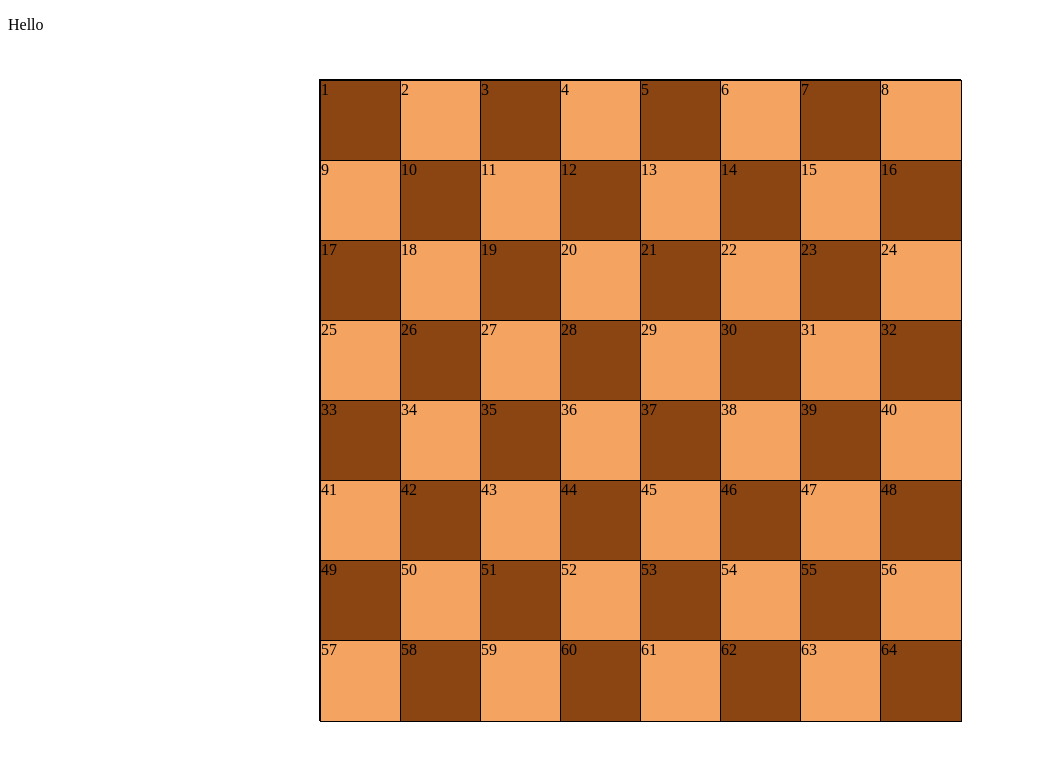
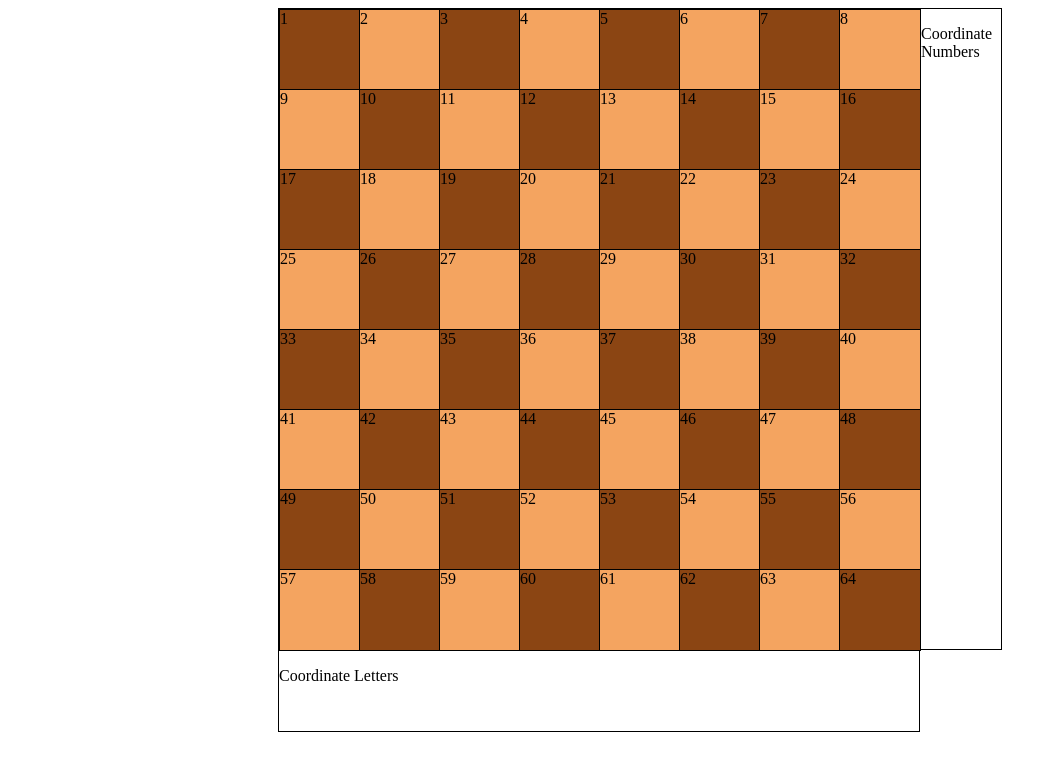
Before and after one commit to GrzegorzSzymczakk/ChessOpening, a Vue app in the folder src/frontend/: page / in a window 1280 px wide. Shown: the top 760 px of the page, without its empty margins (0-1056 px from the left). Built offline with nearby package versions, Linux system fonts and the light colour scheme.

Commit message:
add coordinate divs

```diff
--- a/src/frontend/src/App.vue
+++ b/src/frontend/src/App.vue
@@ -1,23 +1,20 @@
 <template>
-  <ChessBoard/>
+  <ChessBoardBox class="container"/>
 </template>
 
 <script>
-import ChessBoard from "@/components/ChessBoard";
+import ChessBoardBox from "@/components/ChessBoardBox";
 
 export default {
   name: 'App',
-  components: {
-    ChessBoard
-  }
+  components: {ChessBoardBox}
 }
 </script>
 
 <style>
-{
-  margin: 0;
-  padding: 0;
-  box-sizing: border-box;
+.container{
+  display: grid;
+  justify-content: center;
 }
 
 </style>
--- a/src/frontend/src/components/ChessBoard.vue
+++ b/src/frontend/src/components/ChessBoard.vue
@@ -1,12 +1,10 @@
 <template>
-  <p> Hello </p>
   <div class="board">
     <SquareField v-for="field in 64"
                  :key="field"
                  :counter="field"
                  :white="this.fieldColor"
-    >
-      </SquareField>
+    />
   </div>
 </template>
 
@@ -21,9 +19,9 @@ export default {
       fieldColor: true
     }
   },
-  watch:{
-    counter(){
-      this.fieldColor=!this.fieldColor
+  watch: {
+    counter() {
+      this.fieldColor = !this.fieldColor
     }
   }
 }
@@ -34,12 +32,9 @@ export default {
   display: grid;
   grid-template-columns: repeat(8, 80px);
   grid-template-rows: repeat(8, 80px);
-  position: absolute;
-  top: 50%;
-  left: 50%;
-  transform: translate(-50%, -50%);
   width: 640px;
   height: 640px;
   border: 1px solid black;
 }
+
 </style>
--- /dev/null
+++ b/src/frontend/src/components/ChessBoardBox.vue
@@ -0,0 +1,35 @@
+<template>
+  <div class="flex-box">
+    <ChessBoard class="centre"/>
+    <CoordinateNumbers class="right"/>
+    <CoordinateLetters class="bottom"/>
+  </div>
+</template>
+
+<script>
+import ChessBoard from "@/components/ChessBoard";
+import CoordinateNumbers from "@/components/labeling/CoordinateNumbers";
+import CoordinateLetters from "@/components/labeling/CoordinateLetters";
+
+export default {
+  name: "ChessBoardBox",
+  components: {ChessBoard, CoordinateNumbers, CoordinateLetters}
+}
+</script>
+
+<style scoped>
+.centre{
+
+}
+.right {
+  display: flex;
+  width: 80px;
+  height: 640px;
+  border: 1px solid black;
+  grid-column-start: 2;
+}
+.bottom{
+  grid-row-start: 2;
+}
+
+</style>
--- /dev/null
+++ b/src/frontend/src/components/labeling/CoordinateLetters.vue
@@ -0,0 +1,21 @@
+<template>
+<div>
+  <p>Coordinate Letters</p>
+</div>
+</template>
+
+<script>
+export default {
+  name: "CoordinateLetters"
+}
+</script>
+
+<style scoped>
+div {
+  display: grid;
+  width: 640px;
+  height: 80px;
+  border: 1px solid black;
+}
+
+</style>
--- /dev/null
+++ b/src/frontend/src/components/labeling/CoordinateNumbers.vue
@@ -0,0 +1,16 @@
+<template>
+  <div>
+    <p>Coordinate Numbers</p>
+  </div>
+</template>
+
+<script>
+export default {
+  name: "CoordinateNumbers"
+}
+</script>
+
+<style scoped>
+
+
+</style>
```
